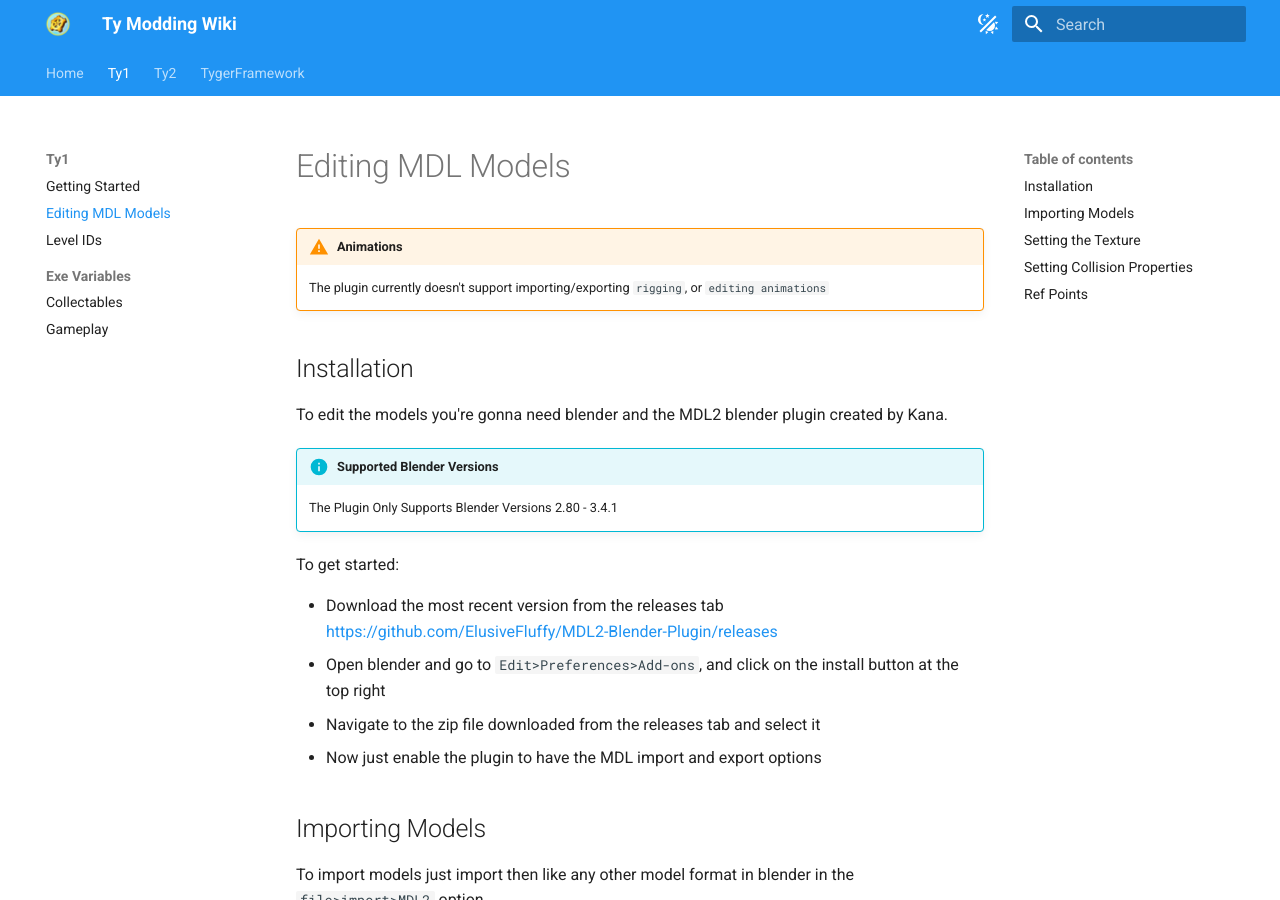
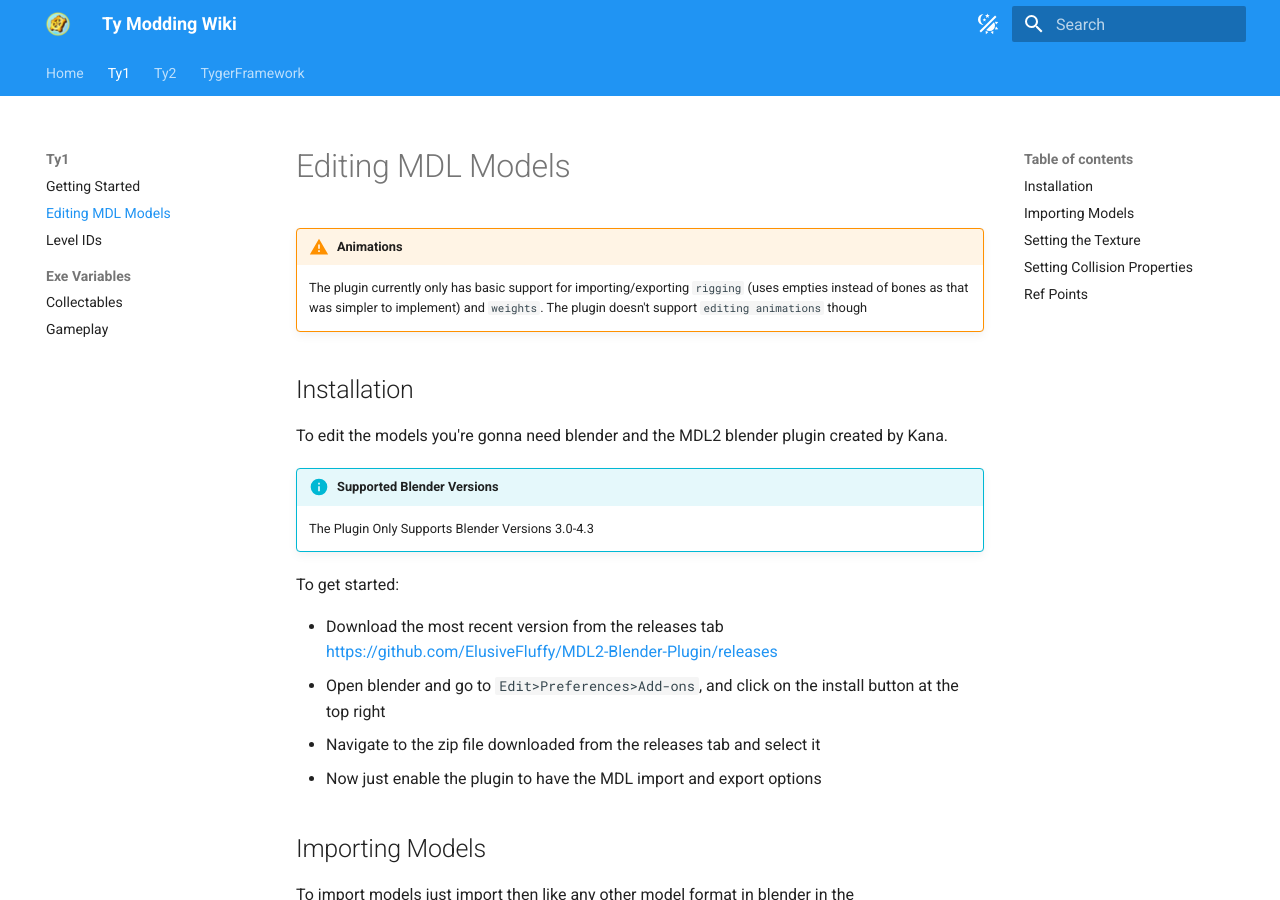
Before and after one commit to TyModdingWiki/tymoddingwiki.github.io, an MkDocs documentation site: the page built from docs/Ty1/EditingMDLs.md, in a window 1280 px wide and 900 px high. Built offline with MkDocs 1.6.1 and Material for MkDocs 9.7.7, drawn with Linux system fonts in a browser that asks for light colours.

Commit message:
Edit the blender version, and animations warning

```diff
--- a/docs/Ty1/EditingMDLs.md
+++ b/docs/Ty1/EditingMDLs.md
@@ -1,12 +1,12 @@
 # Editing MDL Models
 
 !!! warning "Animations"
-    The plugin currently doesn't support importing/exporting `rigging`, or `editing animations`
+    The plugin currently only has basic support for importing/exporting `rigging` (uses empties instead of bones as that was simpler to implement) and `weights`. The plugin doesn't support `editing animations` though
 
 ## Installation
 To edit the models you're gonna need blender and the MDL2 blender plugin created by Kana.
 !!! info "Supported Blender Versions"
-    The Plugin Only Supports Blender Versions 2.80 - 3.4.1
+    The Plugin Only Supports Blender Versions 3.0-4.3
 
 To get started:
 
```
